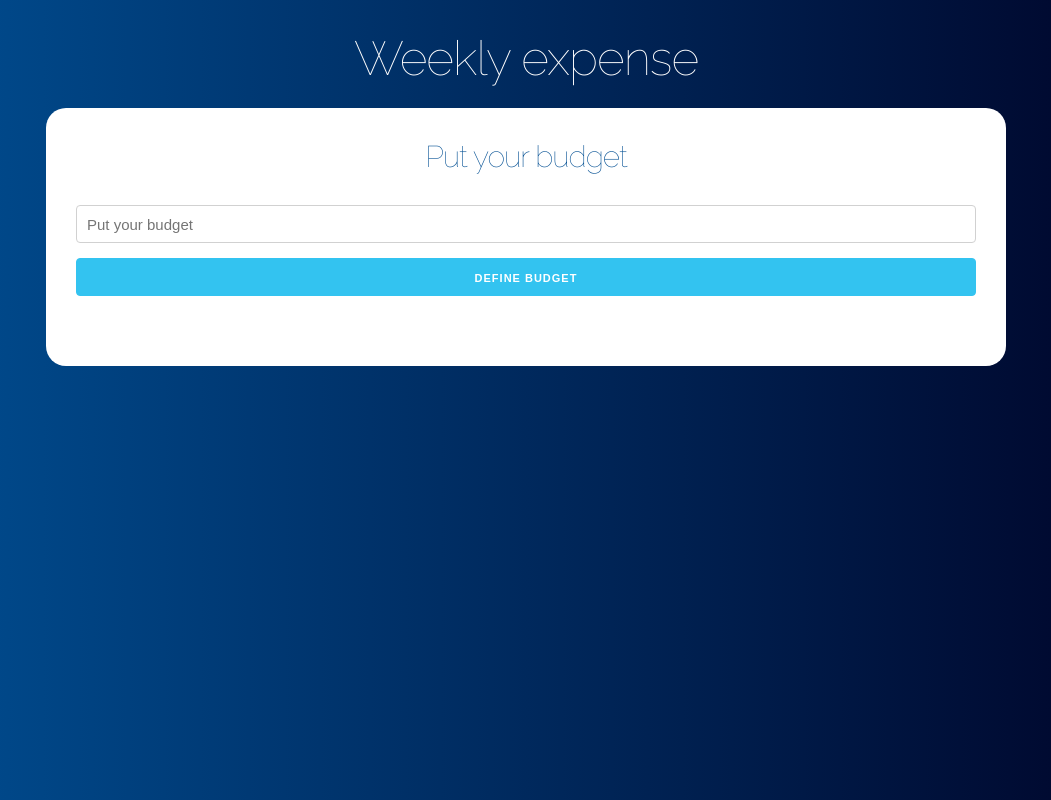
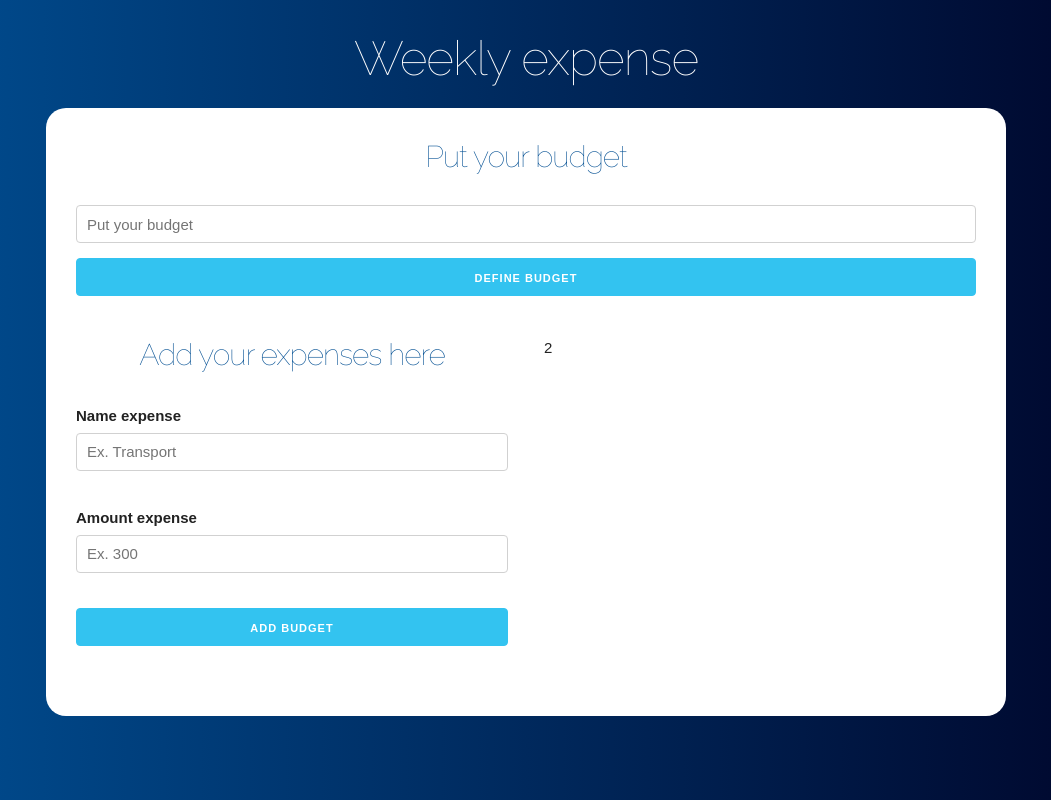
Before and after one commit to Francisco28/budget_react, a React (Create React App) app: page / in a window 1280 px wide. Shown: the whole page, without its empty margins (114-1165 px from the left). Built offline with nearby package versions, Linux system fonts and the light colour scheme.

Commit message:
creating component 'Form'

```diff
--- a/src/App.js
+++ b/src/App.js
@@ -1,5 +1,6 @@
 import React, { useState } from 'react';
 import Question from './components/Question';
+import Form from './components/Form';
 
 function App() {
 
@@ -18,6 +19,16 @@ function App() {
                   saveBudget={saveBudget}
                   saveRemaining={saveRemaining}
               />
+
+              <div className="row">
+                  <div className="one-half column">
+                    <Form />
+                  </div>
+                  <div className="one-half column">
+                    2
+                  </div>
+              </div>
+
           </div>
         </header>
     </div>
--- /dev/null
+++ b/src/components/Form.js
@@ -0,0 +1,36 @@
+import React, { useState } from 'react';
+
+const Form = () => {
+    return (
+        <form>
+            <h2>Add your expenses here</h2>
+
+            <div className="campo">
+                <label>Name expense</label>
+                <input
+                    type="text"
+                    className="u-full-width"
+                    placeholder="Ex. Transport"
+                />
+            </div>
+
+            <div className="campo">
+                <label>Amount expense</label>
+                <input
+                    type="number"
+                    className="u-full-width"
+                    placeholder="Ex. 300"
+                />
+            </div>
+
+            <input
+                type="submit"
+                className="button-primary u-full-width"
+                value="Add budget"
+            />
+
+        </form>
+     );
+}
+
+export default Form;
```
